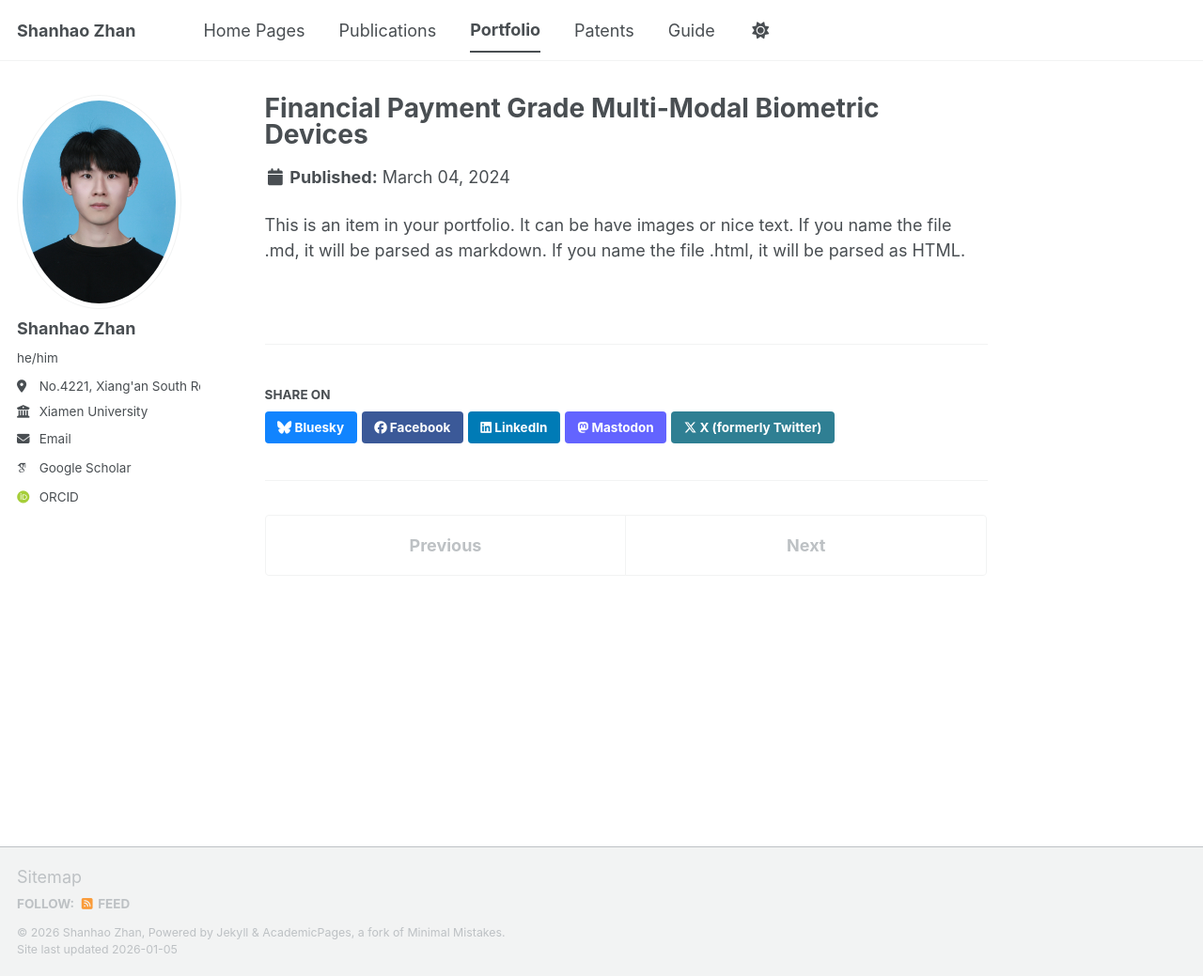
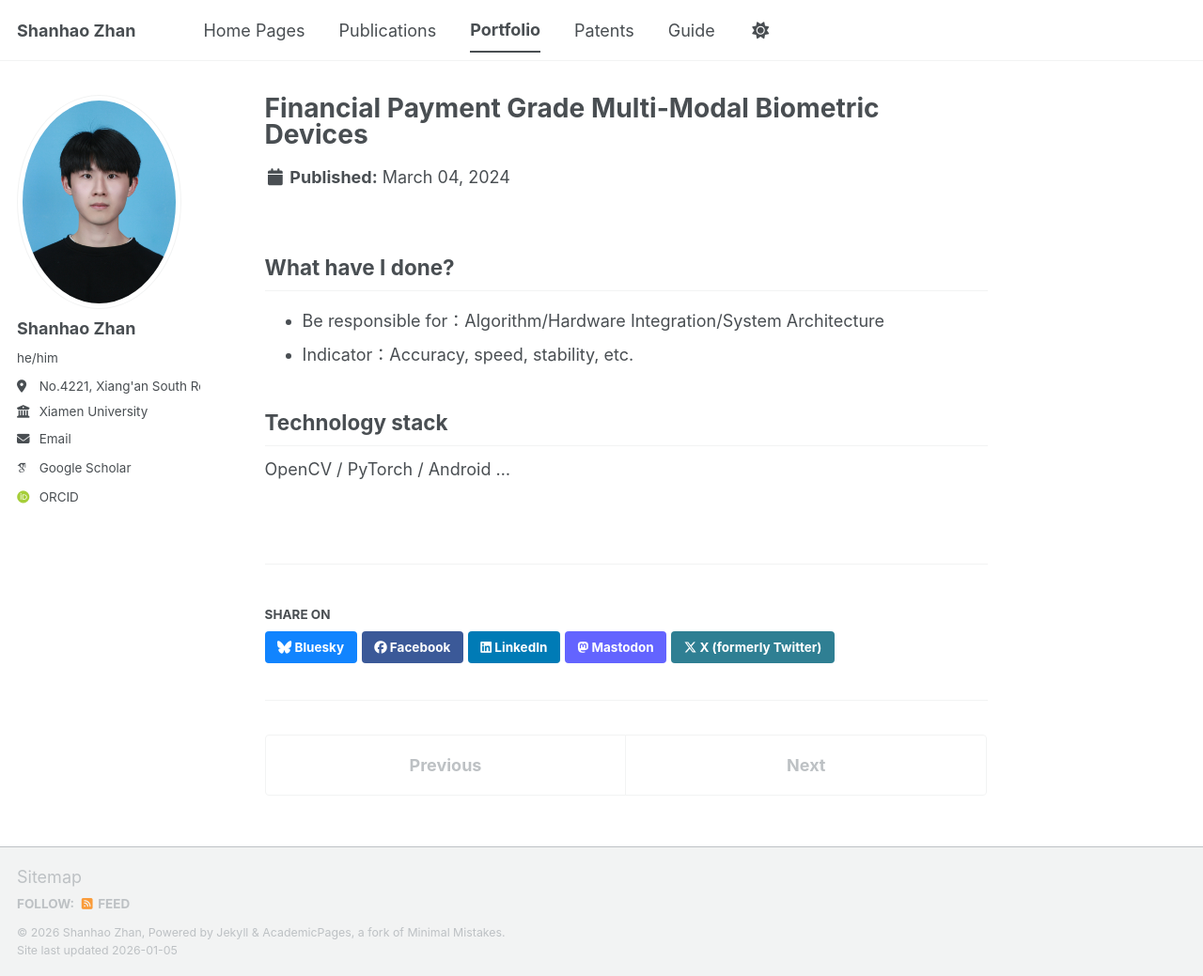
Before and after one commit to dreamfly86/dreamfly86.github.io, a Jekyll site: the page built from _portfolio/portfolio-2.md, in a window 1280 px wide and 1039 px high. Shown: the whole window at 94% size. Built offline with Jekyll 4.4.1, drawn with Linux system fonts in a browser that asks for light colours; some web fonts are replaced; a script bundle is joined from its source files by our own code; library files that are not in the unit come from our copies.

Commit message:
Update portfolio-2.md

```diff
--- a/_portfolio/portfolio-2.md
+++ b/_portfolio/portfolio-2.md
@@ -5,4 +5,9 @@ collection: portfolio
 date: 2024-03-04
 ---
 
-This is an item in your portfolio. It can be have images or nice text. If you name the file .md, it will be parsed as markdown. If you name the file .html, it will be parsed as HTML.
+## What have I done?
+- Be responsible for：Algorithm/Hardware Integration/System Architecture
+- Indicator：Accuracy, speed, stability, etc.
+
+## Technology stack
+OpenCV / PyTorch / Android …
```
